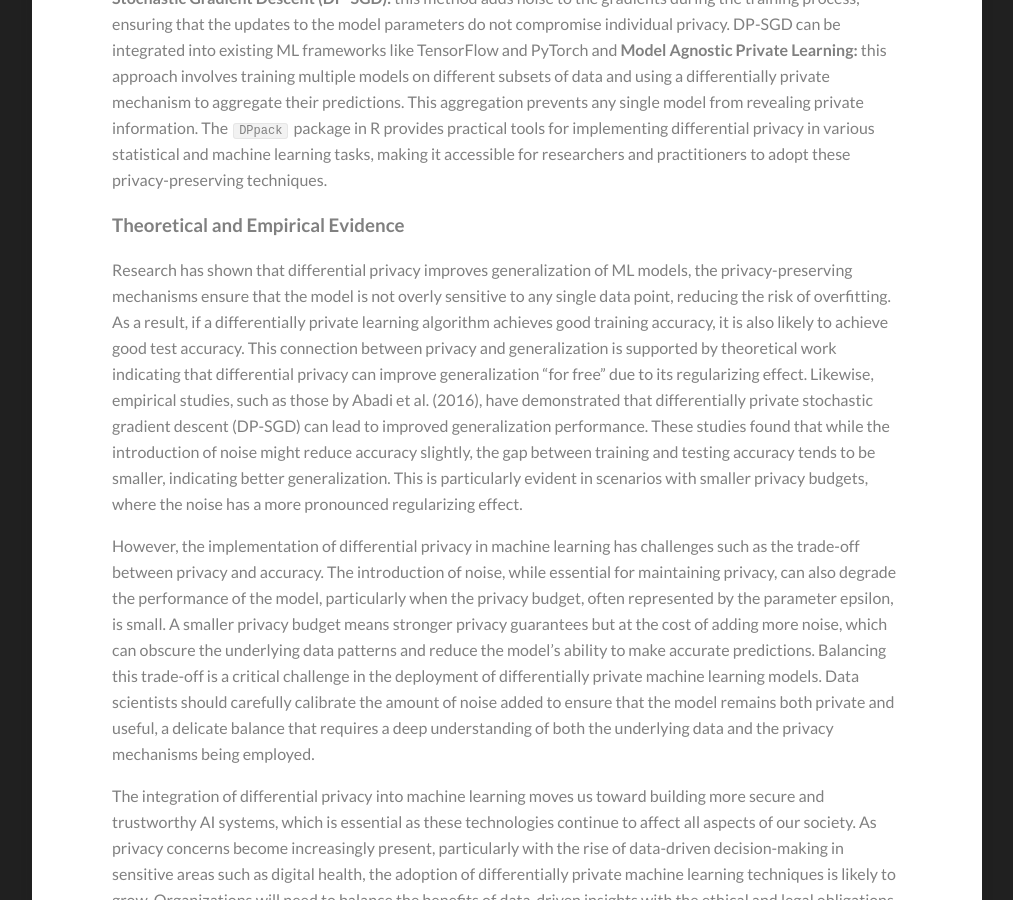
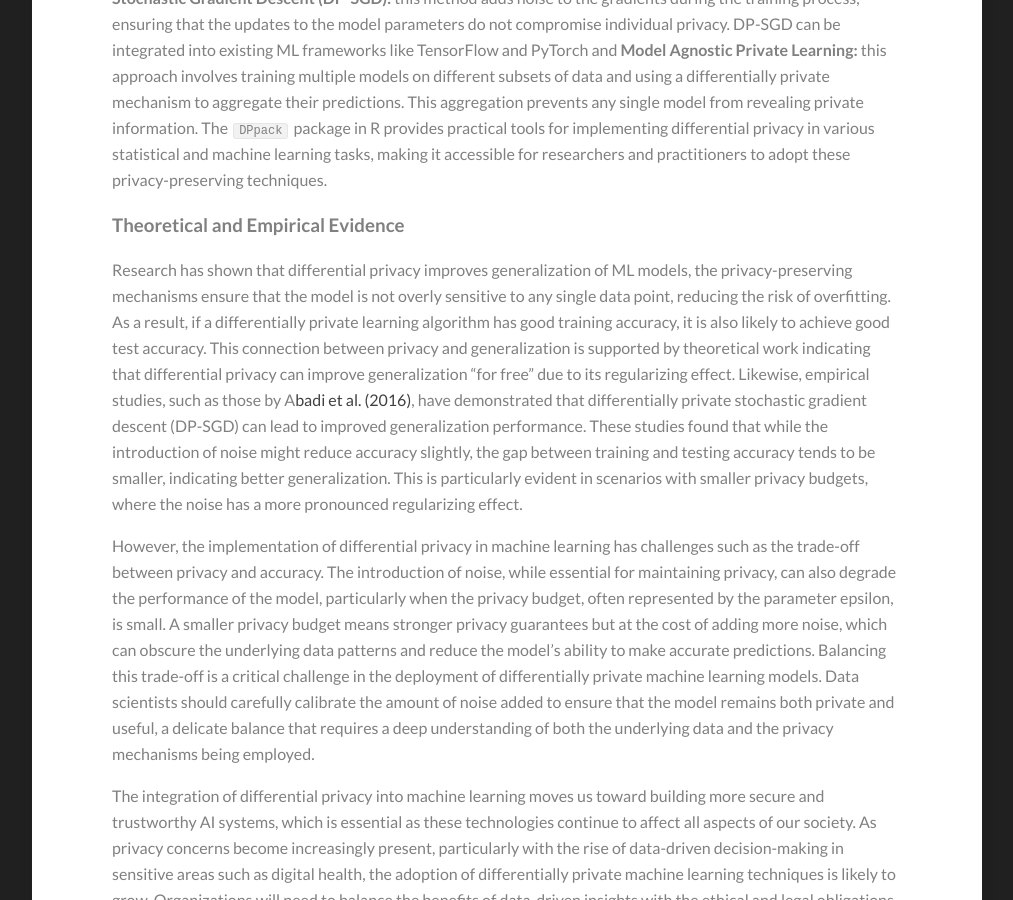
Before and after one commit to Kamran-Afzali/Kamran-Afzali.github.io, a Jekyll site: the page built from _posts/2025-01-25-DP_ML.md, in a window 1280 px wide and 900 px high, scrolled down 1730 px. Shown: the whole window, without its empty margins (133-1146 px from the left). Built offline with Jekyll 4.4.1, drawn with Linux system fonts in a browser that asks for light colours.

Commit message:
Update 2025-01-25-DP_ML.md

```diff
--- a/_posts/2025-01-25-DP_ML.md
+++ b/_posts/2025-01-25-DP_ML.md
@@ -16,7 +16,7 @@
 
 ### **Theoretical and Empirical Evidence**
 
-Research has shown that differential privacy improves generalization of ML models, the privacy-preserving mechanisms ensure that the model is not overly sensitive to any single data point, reducing the risk of overfitting. As a result, if a differentially private learning algorithm achieves good training accuracy, it is also likely to achieve good test accuracy. This connection between privacy and generalization is supported by theoretical work indicating that differential privacy can improve generalization "for free" due to its regularizing effect. Likewise, empirical studies, such as those by Abadi et al. (2016), have demonstrated that differentially private stochastic gradient descent (DP-SGD) can lead to improved generalization performance. These studies found that while the introduction of noise might reduce accuracy slightly, the gap between training and testing accuracy tends to be smaller, indicating better generalization. This is particularly evident in scenarios with smaller privacy budgets, where the noise has a more pronounced regularizing effect.
+Research has shown that differential privacy improves generalization of ML models, the privacy-preserving mechanisms ensure that the model is not overly sensitive to any single data point, reducing the risk of overfitting. As a result, if a differentially private learning algorithm has good training accuracy, it is also likely to achieve good test accuracy. This connection between privacy and generalization is supported by theoretical work indicating that differential privacy can improve generalization "for free" due to its regularizing effect. Likewise, empirical studies, such as those by A[badi et al. (2016)](https://dl.acm.org/doi/abs/10.1145/2976749.2978318?casa_token=mEZciYIx_CIAAAAA:cOf3PihNarGHgOJ88eEl8JyI87fEsRY4q0QxLC3pxVPEEzZ8ZkHSPoT3f4AkhbP4yVmts-vc7KBI5Q), have demonstrated that differentially private stochastic gradient descent (DP-SGD) can lead to improved generalization performance. These studies found that while the introduction of noise might reduce accuracy slightly, the gap between training and testing accuracy tends to be smaller, indicating better generalization. This is particularly evident in scenarios with smaller privacy budgets, where the noise has a more pronounced regularizing effect.
 
 However, the implementation of differential privacy in machine learning has challenges such as the trade-off between privacy and accuracy. The introduction of noise, while essential for maintaining privacy, can also degrade the performance of the model, particularly when the privacy budget, often represented by the parameter epsilon, is small. A smaller privacy budget means stronger privacy guarantees but at the cost of adding more noise, which can obscure the underlying data patterns and reduce the model’s ability to make accurate predictions. Balancing this trade-off is a critical challenge in the deployment of differentially private machine learning models. Data scientists should carefully calibrate the amount of noise added to ensure that the model remains both private and useful, a delicate balance that requires a deep understanding of both the underlying data and the privacy mechanisms being employed.
 
```
